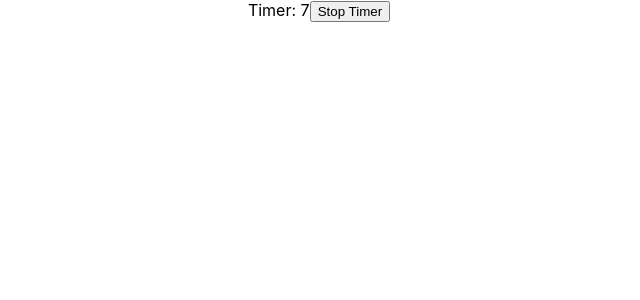
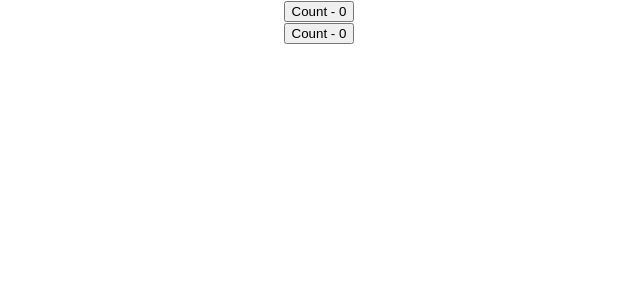
Before and after one commit to EufranioDiogo/react-learning, a React (Create React App) app: page / in a window 1280 px wide. Shown: the top 300 px of the page, without its empty margins (321-961 px from the left). Built offline with nearby package versions, Linux system fonts and the light colour scheme.

Commit message:
chore: Lesson 31

```diff
--- a/src/App.js
+++ b/src/App.js
@@ -4,7 +4,8 @@ import Posts from "./Learning Redux/Posts";
 import TitleModifier from "./Learning Hooks/Lesson 7/TitleModifier";
 import HookMouse from "./Learning Hooks/Lesson 9/HookMouse";
 import HiderButton from "./Learning Hooks/Lesson 10/HiderButton";
-import DataFetching from "./Learning Hooks/Lesson 29/ClassTimer";
+import DataFetching from "./Learning Hooks/Lesson 31/DocTitleOne";
+import DataFetching1 from "./Learning Hooks/Lesson 31/DocTitleTwo";
 
 const initialState = {
   counter1: 0,
@@ -46,6 +47,7 @@ function App() {
   return (
     <div className="App">
       <DataFetching />
+      <DataFetching1 />
     </div>
   );
 }
--- /dev/null
+++ b/src/Learning Hooks/Lesson 31/DocTitleOne.js
@@ -0,0 +1,20 @@
+import React, { useState } from "react";
+import useDocumentTitle from "./Hooks/useDocumentTitle";
+
+function DocTitleOne() {
+  const [counter, setCounter] = useState(0);
+
+  const handleClick = () => {
+    setCounter(counter + 1);
+  };
+
+  useDocumentTitle(counter);
+
+  return (
+    <div>
+      <button onClick={handleClick}>Count - {counter}</button>
+    </div>
+  );
+}
+
+export default DocTitleOne;
--- /dev/null
+++ b/src/Learning Hooks/Lesson 31/DocTitleTwo.js
@@ -0,0 +1,20 @@
+import React, { useState } from "react";
+import useDocumentTitle from "./Hooks/useDocumentTitle";
+
+function DocTitleOne() {
+  const [counter, setCounter] = useState(0);
+
+  const handleClick = () => {
+    setCounter(counter + 1);
+  };
+
+  useDocumentTitle(counter);
+
+  return (
+    <div>
+      <button onClick={handleClick}>Count - {counter}</button>
+    </div>
+  );
+}
+
+export default DocTitleOne;
--- /dev/null
+++ b/src/Learning Hooks/Lesson 31/Hooks/useDocumentTitle.js
@@ -0,0 +1,9 @@
+import React, { useEffect } from "react";
+
+function useDocumentTitle(counter) {
+  useEffect(() => {
+    document.title = `Counter Value ${counter}`;
+  }, [counter]);
+}
+
+export default useDocumentTitle;
```
